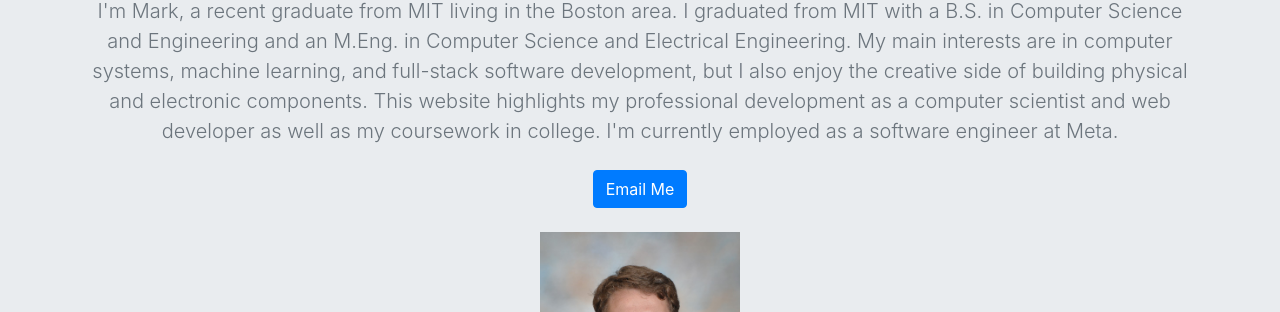
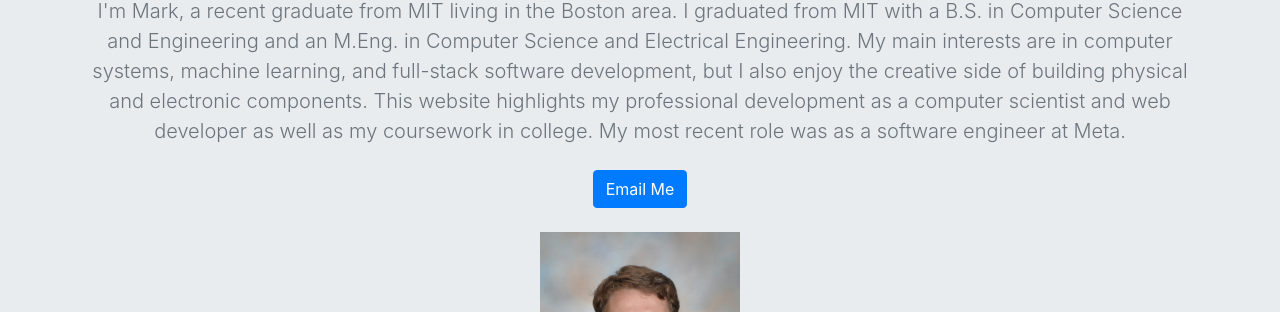
Before and after one commit to jemajet/PersonalPortfolio, a Django app: page / in a window 1280 px wide. Shown: the part 180-492 px from the top of the page. Run offline with Django 3.2, Linux system fonts and the light colour scheme; data that the repository does not hold is empty; some libraries are stand-ins or nearby versions.

Commit message:
updating

```diff
--- a/jobs/templates/jobs/home.html
+++ b/jobs/templates/jobs/home.html
@@ -67,7 +67,7 @@
 		<section class="jumbotron text-center">
 			<div class="container">
 				<h1>Mark Wright</h1>
-				<p class="lead text-muted">I'm Mark, a recent graduate from MIT living in the Boston area. I graduated from MIT with a B.S. in Computer Science and Engineering and an M.Eng. in Computer Science and Electrical Engineering. My main interests are in computer systems, machine learning, and full-stack software development, but I also enjoy the creative side of building physical and electronic components. This website highlights my professional development as a computer scientist and web developer as well as my coursework in college. I'm currently employed as a software engineer at Meta.</p>
+				<p class="lead text-muted">I'm Mark, a recent graduate from MIT living in the Boston area. I graduated from MIT with a B.S. in Computer Science and Engineering and an M.Eng. in Computer Science and Electrical Engineering. My main interests are in computer systems, machine learning, and full-stack software development, but I also enjoy the creative side of building physical and electronic components. This website highlights my professional development as a computer scientist and web developer as well as my coursework in college. My most recent role was as a software engineer at Meta.</p>
 				<p>
 					<a href="mailto:mjwright@mit.edu" class="btn btn-primary my-2">Email Me</a>
 					<!-- <a href="#" class="btn btn-secondary my-2">Secondary action</a> -->
```
Also changed, not shown: 1 other file.
